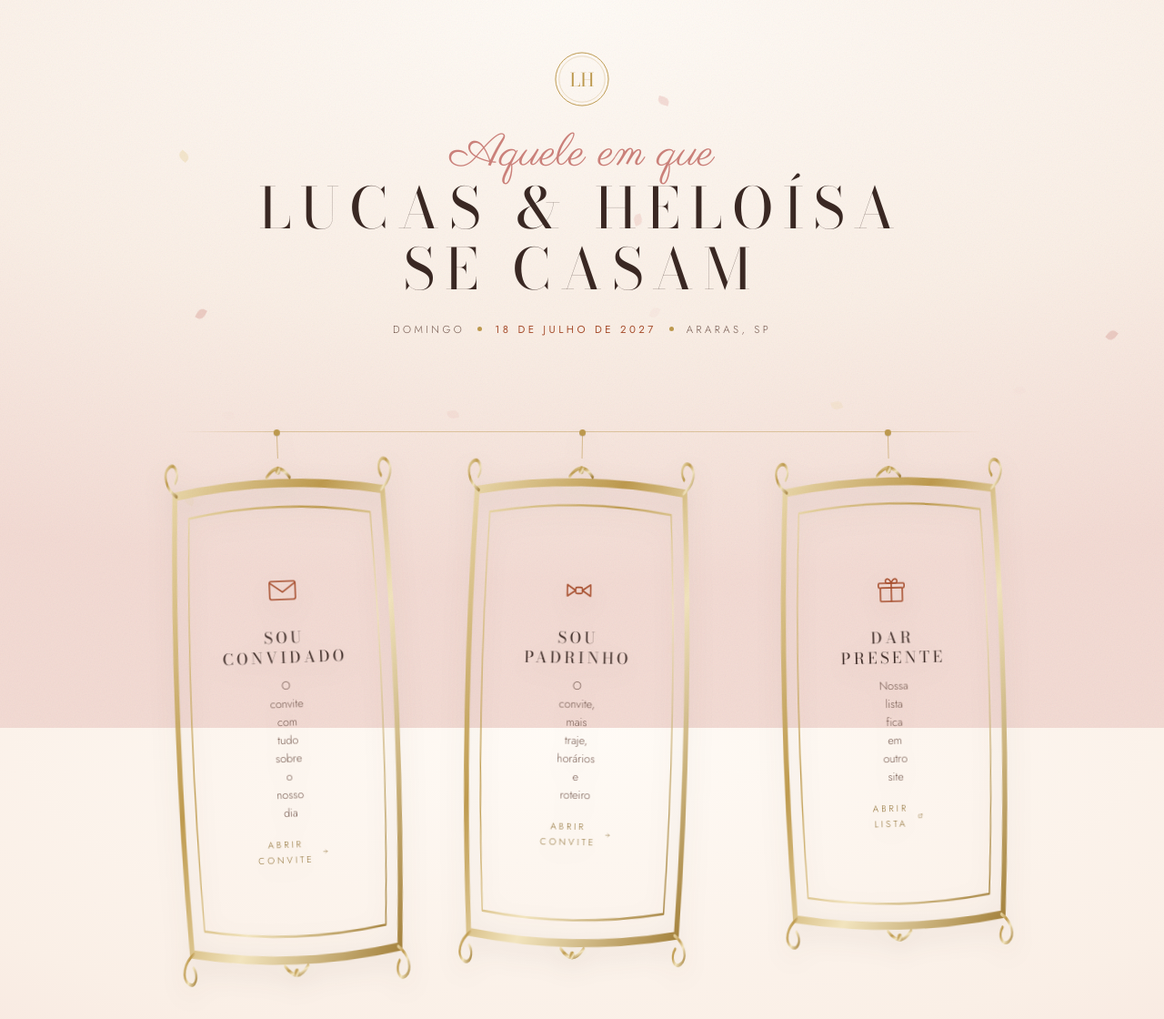
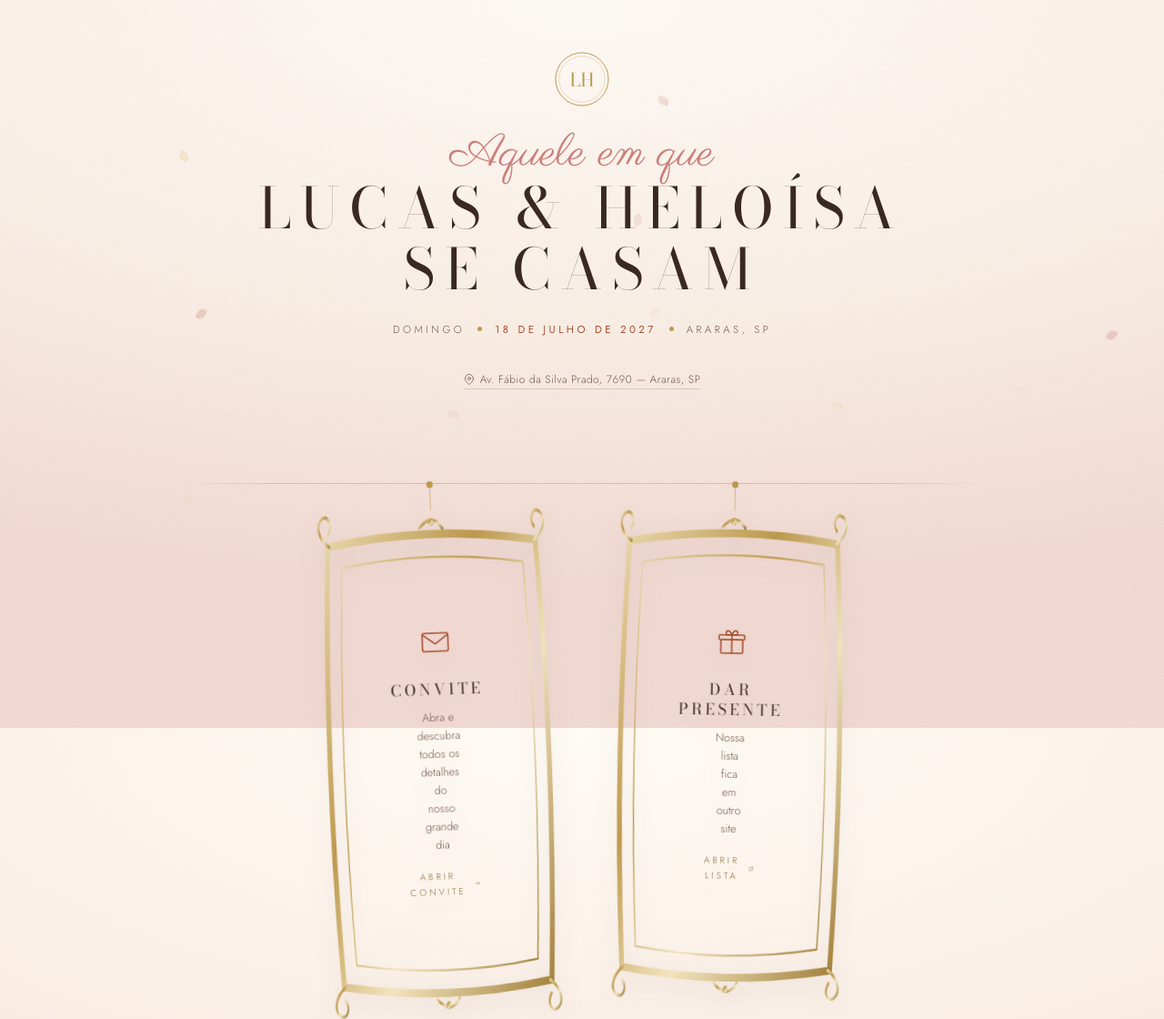
Before and after one commit to lucasbritto621-prog/Convite, a plain HTML site: page index.html in a window 1280 px wide. Shown: the top 1120 px of the page at 91% size. Drawn offline with nearby package versions, Linux system fonts and the light colour scheme.

Commit message:
Update index.html

```diff
--- a/index.html
+++ b/index.html
@@ -350,7 +350,6 @@ a { color: inherit; }
 
 .quadro:nth-child(1) { transform: rotate(-2.2deg); }
 .quadro:nth-child(2) { transform: rotate(1.1deg); }
-.quadro:nth-child(3) { transform: rotate(-1.4deg); }
 
 .quadro:hover,
 .quadro:focus-visible {
@@ -784,6 +783,43 @@ a { color: inherit; }
   .capa { padding-top: 26px; }
 }
 
+/* =========================================================
+   Endereço discreto
+   ========================================================= */
+
+.endereco-discreto {
+  margin-top: 24px;
+  font-size: 12px;
+  letter-spacing: .04em;
+  color: var(--tinta-2);
+  line-height: 1.6;
+}
+.endereco-discreto a {
+  color: var(--tinta-2);
+  text-decoration: none;
+  border-bottom: 1px solid rgba(190, 154, 78, .4);
+  transition: color .3s ease, border-color .3s ease;
+  display: inline-flex;
+  align-items: center;
+  gap: 6px;
+}
+.endereco-discreto a:hover {
+  color: var(--terracota);
+  border-color: var(--terracota);
+}
+.endereco-discreto a svg {
+  width: 12px;
+  height: 12px;
+  flex-shrink: 0;
+}
+
+/* Ajuste mobile para o endereço */
+@media (max-width: 480px) {
+  .endereco-discreto {
+    font-size: 11px;
+    margin-top: 18px;
+  }
+}
 </style>
 </head>
 
@@ -794,8 +830,7 @@ a { color: inherit; }
      com dois cliques que já funciona.
 
      Para mudar links e horários, edite o bloco CONFIG logo
-     abaixo. Ele se repete nas três páginas: se mudar aqui,
-     mude também em convidados.html e padrinhos.html.
+     abaixo.
      ========================================================= -->
 <body class="pagina-inicial">
 
@@ -843,6 +878,17 @@ a { color: inherit; }
     <p class="data-linha">
       <span>Domingo</span> <i></i> <b>18 de julho de 2027</b> <i></i> <span>Araras, SP</span>
     </p>
+
+    <!-- Endereço discreto com link para o GPS -->
+    <p class="endereco-discreto">
+      <a href="https://www.google.com/maps?rlz=1C5GCEM_enBR1119BR1119&gs_lcrp=EgZjaHJvbWUyCggAEEUYFhgeGDkyDQgBEC4YrwEYxwEYgAQyDQgCEC4YrwEYxwEYgAQyBwgDEAAYgAQyBwgEEAAYgAQyCAgFEAAYFhgeMggIBhAAGBYYHjIICAcQABgWGB4yCggIEAAYChgWGB7SAQgzNzc3ajBqN6gCCLACAfEFKRstiHycfZc&um=1&ie=UTF-8&fb=1&gl=br&sa=X&geocode=KWcSGV6UcciUMXt1Tx80XTRw&daddr=Av.+F%C3%A1bio+da+Silva+Prado,+7690+-+Elihu+Root,+Araras+-+SP,+13604-042" target="_blank" rel="noopener">
+        <svg viewBox="0 0 24 24" fill="none" stroke="currentColor" stroke-width="1.5" stroke-linecap="round" stroke-linejoin="round" aria-hidden="true">
+          <path d="M21 10c0 7-9 13-9 13s-9-6-9-13a9 9 0 0 1 18 0z"/>
+          <circle cx="12" cy="10" r="3"/>
+        </svg>
+        Av. Fábio da Silva Prado, 7690 — Araras, SP
+      </a>
+    </p>
   </header>
 
   <nav class="galeria" aria-label="Escolha o seu convite">
@@ -855,25 +901,8 @@ a { color: inherit; }
           <path d="M2.6 6.4 12 13.4l9.4-7"/>
         </svg>
       </span>
-      <span class="quadro-nome">Sou convidado</span>
-      <span class="quadro-nota">O convite com tudo sobre o nosso dia</span>
-      <span class="quadro-acao">
-        Abrir convite
-        <svg viewBox="0 0 24 24" fill="none" stroke="currentColor" stroke-width="1.6" stroke-linecap="round" stroke-linejoin="round" aria-hidden="true"><path d="M5 12h14M13 6l6 6-6 6"/></svg>
-      </span>
-    </a>
-
-    <a class="quadro" href="padrinhos.html">
-      <svg class="moldura-svg" viewBox="0 0 320 380" preserveAspectRatio="none" aria-hidden="true"><use href="#moldura"/></svg>
-      <span class="quadro-icone" aria-hidden="true">
-        <svg viewBox="0 0 24 24" fill="none" stroke="currentColor" stroke-width="1.1" stroke-linecap="round" stroke-linejoin="round">
-          <path d="M9.4 12 3 7.6v8.8L9.4 12z"/>
-          <path d="M14.6 12 21 7.6v8.8L14.6 12z"/>
-          <rect x="9.4" y="9.6" width="5.2" height="4.8" rx="1.2"/>
-        </svg>
-      </span>
-      <span class="quadro-nome">Sou padrinho</span>
-      <span class="quadro-nota">O convite, mais traje, horários e roteiro</span>
+      <span class="quadro-nome">Convite</span>
+      <span class="quadro-nota">Abra e descubra todos os detalhes do nosso grande dia</span>
       <span class="quadro-acao">
         Abrir convite
         <svg viewBox="0 0 24 24" fill="none" stroke="currentColor" stroke-width="1.6" stroke-linecap="round" stroke-linejoin="round" aria-hidden="true"><path d="M5 12h14M13 6l6 6-6 6"/></svg>
```
